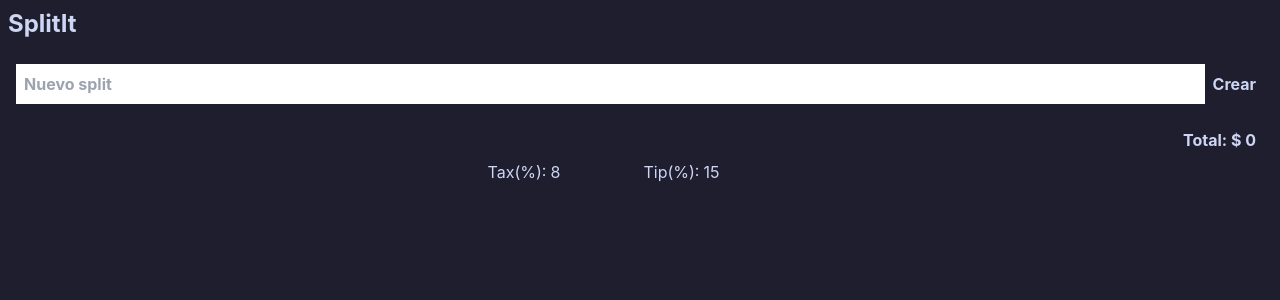
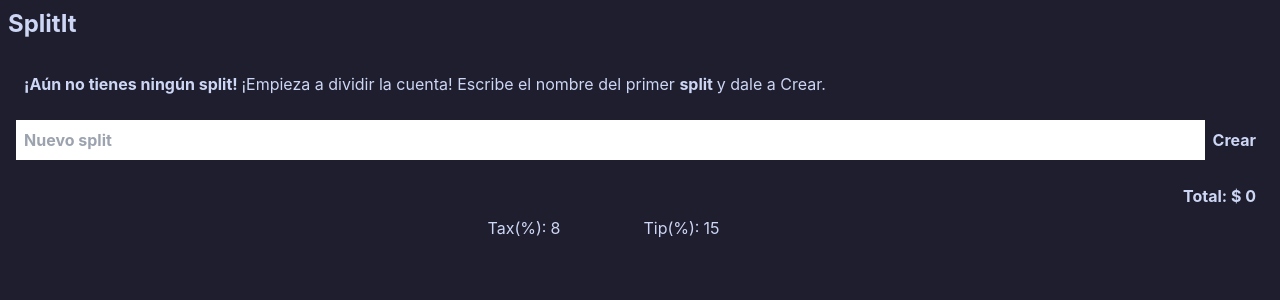
Before and after one commit to Jodarini/SplitIt, a Vue app: page / in a window 1280 px wide. Shown: the top 300 px of the page. Built offline with nearby package versions, Linux system fonts and the light colour scheme; what @catppuccin/tailwindcss would draw is missing.

Commit message:
chore: show message when no theres no splits in list

```diff
--- a/src/App.vue
+++ b/src/App.vue
@@ -37,6 +37,10 @@ const updateTax = () => {
   <div class="bg-ctp-surface0/30 p-2">
     <h1 class="w-full text-2xl font-bold">SplitIt</h1>
   </div>
+  <p v-if="store.bills.length === 0" class="m-4 mb-0 bg-ctp-surface0 p-2">
+    <b>¡Aún no tienes ningún split! </b>¡Empieza a dividir la cuenta! Escribe el
+    nombre del primer <b>split </b>y dale a Crear.
+  </p>
   <AddUserButton />
 
   <BillComp v-for="user in store.bills" :key="user.id" :user />
```
